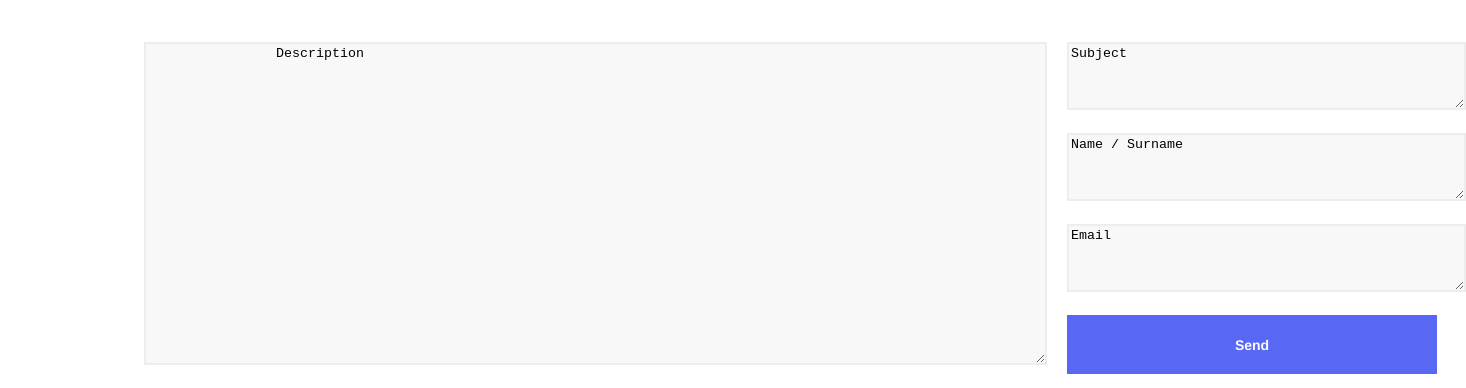
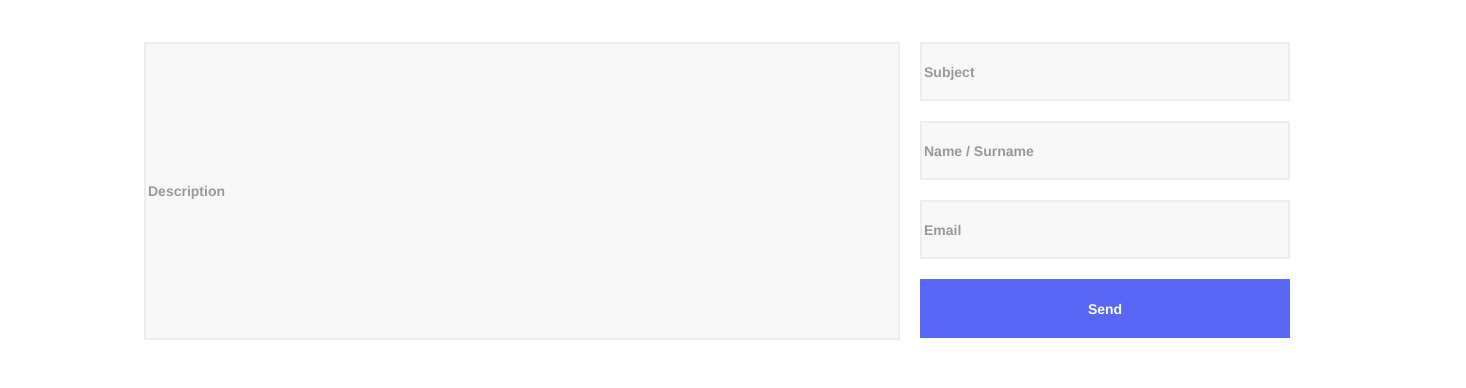
Before and after one commit to NiNutsa7/lecture11, a plain HTML site: page index.html in a window 1280 px wide. Shown: the part 211-599 px from the top of the page, 1466 px wide, since content can reach past the window. Drawn offline with Linux system fonts and the light colour scheme.

Commit message:
start
add styles

```diff
--- a/css/style.css
+++ b/css/style.css
@@ -29,7 +29,12 @@ textarea {
     background: #F8F8F8;
 }
 
-textarea mytext {
+.input1 {
+    width: 756px;
+    height: 298px;
+    flex-shrink: 0;
+    border: 2px solid rgba(212, 211, 211, 0.30);
+    background: #F8F8F8;
     color: #99999A;
     font-size: 14px;
     font-family: Helvetica;
@@ -60,7 +65,22 @@ textarea mytext {
     margin-bottom: 20px;
 }
 
-input {
+.input2 {
+    margin-left: 20px;
+    margin-bottom: 20px;
+    width: 370px;
+    height: 59px;
+    border: 2px solid rgba(212, 211, 211, 0.30);
+    background: #F8F8F8;
+    color: #99999A;
+    font-size: 14px;
+    font-family: Helvetica;
+    font-style: normal;
+    font-weight: 700;
+    line-height: normal;
+}
+
+.input3 {
     margin-left: 20px;
     height: 59px;
     width: 370px;
@@ -232,6 +252,7 @@ h2 {
 }
 
 footer {
+    flex-wrap: wrap;
     display: flex;
     justify-content: space-around;
     margin-top: 39px;
@@ -290,3 +311,7 @@ h4 {
     font-weight: 400;
     line-height: normal;
 }
+
+.div7, .div8, .div9 {
+    margin: 10px;
+}
--- a/index.html
+++ b/index.html
@@ -26,15 +26,14 @@
     </header>
     <section class="s1">
         <div class="div2">
-            <textarea name="message"  cols="110" rows="21">
-                Description
+            <input class="input1" type="text" value="Description">
         </textarea>
         </div>
         <div>
-            <textarea name="mytext" id="text1" cols="47" rows="4">Subject</textarea>
-            <textarea name="mytext" id="text2" cols="47" rows="4">Name / Surname</textarea>
-            <textarea name="mytext" id="text3" cols="47" rows="4">Email</textarea>
-            <input type="submit" value="Send">
+            <input class="input2" type="text" value="Subject">
+            <input class="input2" type="text" value="Name / Surname">
+            <input class="input2" type="text" value="Email">
+            <input class="input3" type="submit" value="Send">
         </div>
     </section>
     <section class="s2">
@@ -95,7 +94,7 @@
             <img src="images/logo8.png" alt="logo">
             <img src="images/logo9.png" alt="logo">
         </div>
-        <div>
+        <div class="div7">
             <h2 class="myh2">Useful links</h2>
             <nav>
                 <ul>
@@ -108,7 +107,7 @@
                 </ul>
             </nav>
         </div>
-        <div>
+        <div class="div8">
             <h2 class="myh2">Privacy</h2>
             <nav>
                 <ul>
@@ -121,7 +120,7 @@
                 </ul>
             </nav>
         </div>
-        <div class="div7">
+        <div class="div9">
             <h2 class="myh2">Contact Info</h2>
             <i class="fa-sharp fa-solid fa-envelope fa-lg" style="color: #2a1f51;"></i>
             <p class="p">info@yahoo.com</p>
```
